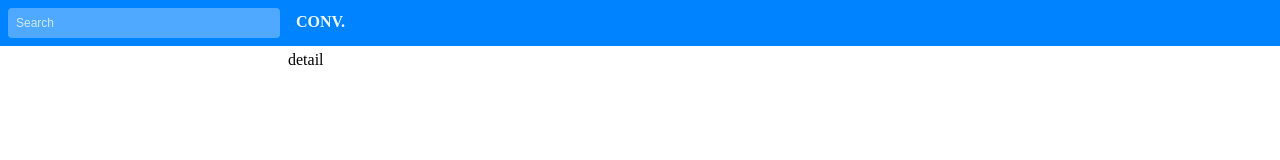
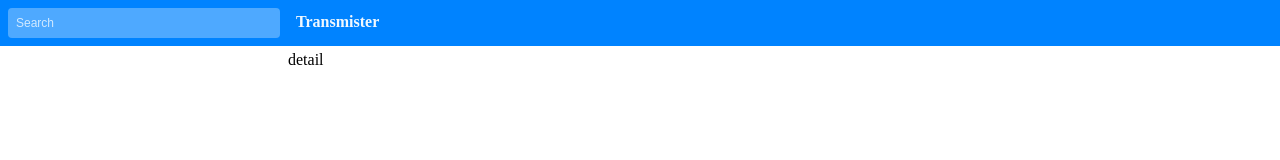
Before and after one commit to transmister/transmister-server-and-web, a Next.js app: page / in a window 1280 px wide. Shown: the top 160 px of the page. Built offline with nearby package versions, Linux system fonts and the light colour scheme.

Commit message:
Update app name from "CONV." to "Transmister"

```diff
--- a/pages/index.js
+++ b/pages/index.js
@@ -2,8 +2,8 @@ import Head from 'next/head'
 import TitleBar from "../components/titleBar"
 import MasterDetail from "../components/masterDetail"
 
-var siteTitle = "CONV."
-var windowTitle = "CONV."
+var siteTitle = "Transmister"
+var windowTitle = "Transmister"
 
 export default function Home() {
   return (
```
